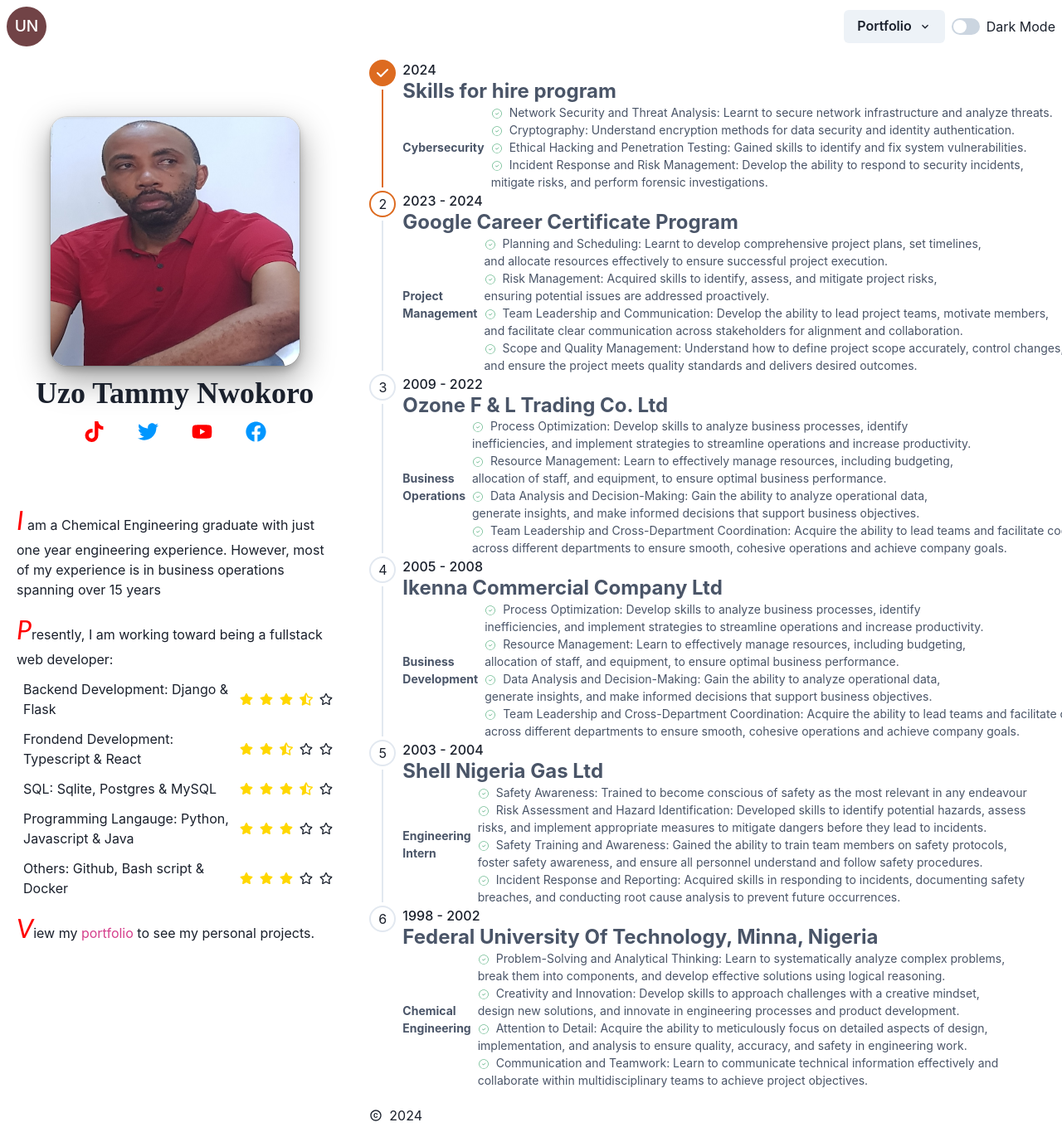
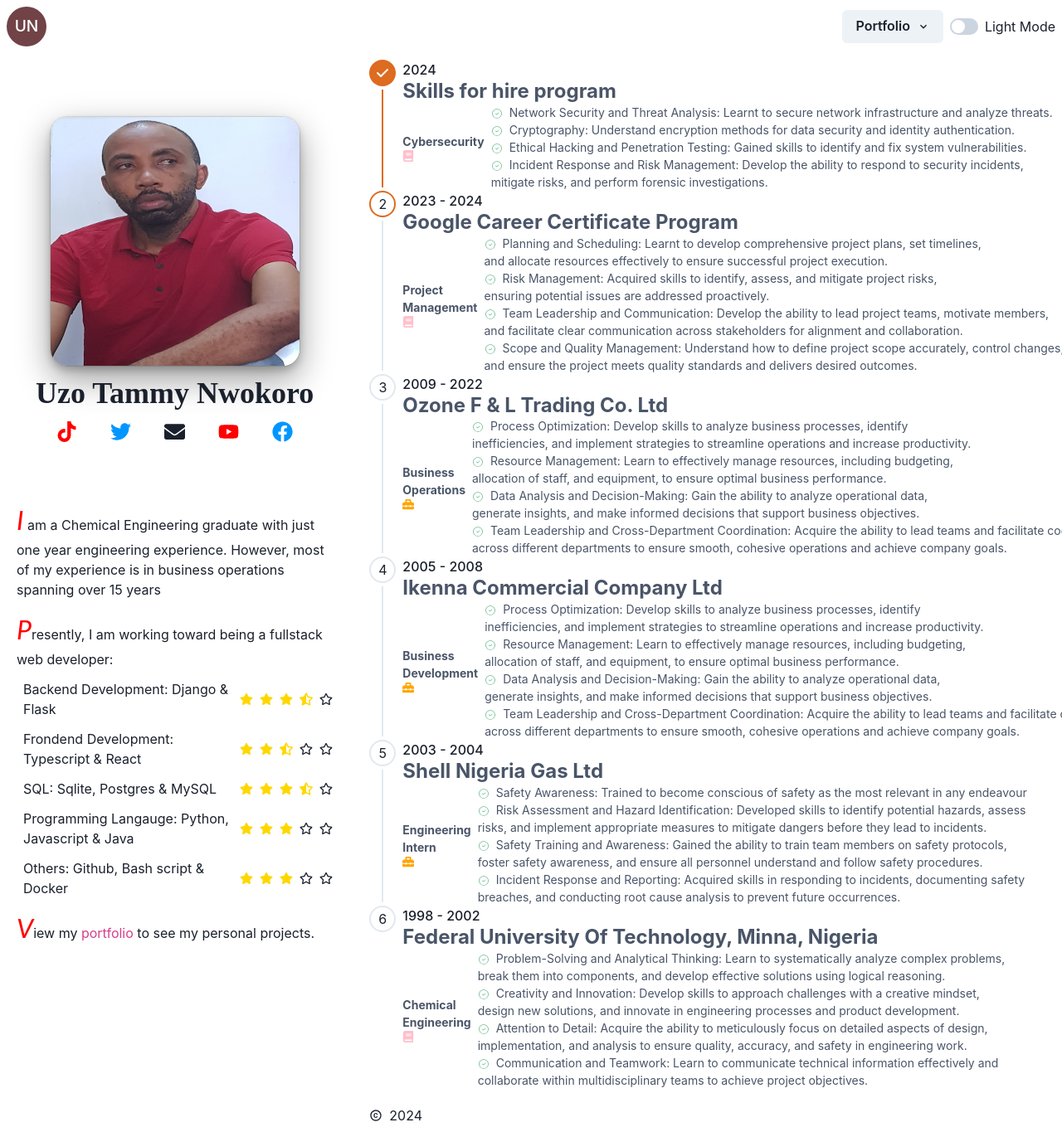
Before and after one commit to UzoTammy/nwokoro-react, a React (Vite) app: page / in a window 1280 px wide. Shown: the top 1371 px of the page at 83% size. Built offline with nearby package versions, Linux system fonts and the light colour scheme.

Commit message:
Add icons to timeline

```diff
--- a/src/components/ColorModeSwitch.tsx
+++ b/src/components/ColorModeSwitch.tsx
@@ -5,7 +5,7 @@
   return (
       <HStack>
           <Switch isChecked={colorMode === 'dark'} onChange={toggleColorMode} />
-          <Text>Dark Mode</Text>
+          <Text>{colorMode==='dark'?'Dark':'Light'} Mode</Text>
     </HStack>
   )
 }
--- a/src/components/NavBar.tsx
+++ b/src/components/NavBar.tsx
@@ -7,7 +7,7 @@
     <HStack justifyContent="space-between" padding={2}>
       <Wrap>
         <WrapItem>
-          <Avatar colorScheme="white" name="Uzo Nwokoro" src="#" />
+          <Avatar name="Uzo Nwokoro" src="#" />
         </WrapItem>
       </Wrap>
 
--- a/src/components/ResumeBox/Period2002.tsx
+++ b/src/components/ResumeBox/Period2002.tsx
@@ -1,5 +1,6 @@
 import { Heading, HStack, List, ListIcon, ListItem, Text, Wrap, WrapItem } from "@chakra-ui/react"
 import { CiCircleCheck } from "react-icons/ci";
+import { FaBook } from "react-icons/fa";
 
 const Period2002 = () => {
     return (
@@ -7,7 +8,8 @@
             <Heading fontSize={'2xl'}>Federal University Of Technology, Minna, Nigeria</Heading>
             <HStack>
 
-        <Text as={"b"}>Chemical <br />Engineering</Text>
+          <Text as={"b"}>Chemical <br />Engineering <FaBook color="pink"/></Text>
+
         <List>
           <ListItem>
                 <ListIcon as={CiCircleCheck} color="green.500" />
--- a/src/components/ResumeBox/Period2004.tsx
+++ b/src/components/ResumeBox/Period2004.tsx
@@ -1,12 +1,13 @@
 import { Box, Heading, HStack, List, ListIcon, ListItem, Text } from "@chakra-ui/react"
 import { CiCircleCheck } from "react-icons/ci";
+import { FaToolbox } from "react-icons/fa";
 
 const Period2004 = () => {
     return (
       <>
         <Heading fontSize={'2xl'}>Shell Nigeria Gas Ltd</Heading>
             <HStack>
-        <Text as={"b"}>Engineering <br />Intern</Text>
+        <Text as={"b"}>Engineering <br />Intern <FaToolbox color="orange"/></Text>
         <List>
           <ListItem>
             <ListIcon as={CiCircleCheck} color="green.500" />
--- a/src/components/ResumeBox/Period2008.tsx
+++ b/src/components/ResumeBox/Period2008.tsx
@@ -1,11 +1,12 @@
 import { Heading, HStack, List, ListIcon, ListItem, Text } from "@chakra-ui/react";
 import { CiCircleCheck } from "react-icons/ci";
+import { FaToolbox } from "react-icons/fa";
 const Period2008 = () => {
   return (
     <>
       <Heading fontSize={"2xl"}>Ikenna Commercial Company Ltd</Heading>
       <HStack>
-        <Text as={"b"}>Business <br />Development</Text>
+        <Text as={"b"}>Business <br />Development <FaToolbox color="orange"/></Text>
         <List>
           <ListItem>
             <ListIcon as={CiCircleCheck} color="green.500" />
--- a/src/components/ResumeBox/Period2022.tsx
+++ b/src/components/ResumeBox/Period2022.tsx
@@ -1,12 +1,13 @@
 import { Heading, HStack, List, ListIcon, ListItem, Text } from "@chakra-ui/react"
 import { CiCircleCheck } from "react-icons/ci";
+import { FaToolbox } from "react-icons/fa";
 const Period2022 = () => {
     return (
       <>
             <Heading fontSize={'2xl'}>Ozone F & L Trading Co. Ltd</Heading>
             <HStack>
 
-                <Text as={'b'}>Business <br/>Operations</Text>
+                <Text as={'b'}>Business <br/>Operations <FaToolbox color="orange"/></Text>
                 <List>
                     <ListItem>
                         <ListIcon as={CiCircleCheck} color='green.500' />
--- a/src/components/ResumeBox/Period2023.tsx
+++ b/src/components/ResumeBox/Period2023.tsx
@@ -1,5 +1,6 @@
 import { Heading, HStack, List, ListIcon, ListItem, Text } from '@chakra-ui/react'
 import { CiCircleCheck } from 'react-icons/ci'
+import { FaBook } from 'react-icons/fa'
 
 const Period2023 = () => {
   return (
@@ -7,7 +8,7 @@
       <Heading as={'h3'} fontSize={'2xl'}>Google Career Certificate Program</Heading>
       <HStack>
 
-        <Text as={'b'}>Project <br/>Management </Text>
+        <Text as={'b'}>Project <br/>Management <FaBook color='pink'/></Text>
         <List>
           <ListItem>
             <ListIcon as={CiCircleCheck} color='green.500' />
--- a/src/components/ResumeBox/Period2024.tsx
+++ b/src/components/ResumeBox/Period2024.tsx
@@ -1,12 +1,13 @@
 import { Heading, HStack, List, ListIcon, ListItem, Text } from "@chakra-ui/react";
 import { CiCircleCheck } from 'react-icons/ci'
+import { FaBook } from "react-icons/fa";
 
 const Period2024 = () => {
   return (
       <>
       <Heading as={'h3'} fontSize={'2xl'}>Skills for hire program</Heading>
       <HStack>
-        <Text as={'b'}>Cybersecurity</Text>
+        <Text as={'b'}>Cybersecurity <FaBook color="pink"/></Text>
         <List>
           <ListItem>
             <ListIcon as={CiCircleCheck} color='green.500'/>
--- a/src/components/SocialMedia.tsx
+++ b/src/components/SocialMedia.tsx
@@ -1,6 +1,6 @@
 import { ExternalLinkIcon } from "@chakra-ui/icons";
 import { Box, HStack, Link } from "@chakra-ui/react";
-import { FaFacebook, FaTiktok, FaTwitter, FaYoutube } from "react-icons/fa";
+import { FaEnvelope, FaEnvelopeOpen, FaFacebook, FaTiktok, FaTwitter, FaYoutube } from "react-icons/fa";
 
 
 const SocialMedia = () => {
@@ -14,6 +14,11 @@
       <Box>
         <Link href="https://www.x.com/UzoTammy" isExternal>
           <FaTwitter color="#0096ff" size={25}/>
+        </Link>
+      </Box>
+      <Box>
+        <Link href="mailto:uzo.tammy@gmail.com" isExternal>
+          <FaEnvelope color="pink.500" size={25}/>
         </Link>
       </Box>
       <Box>
```
